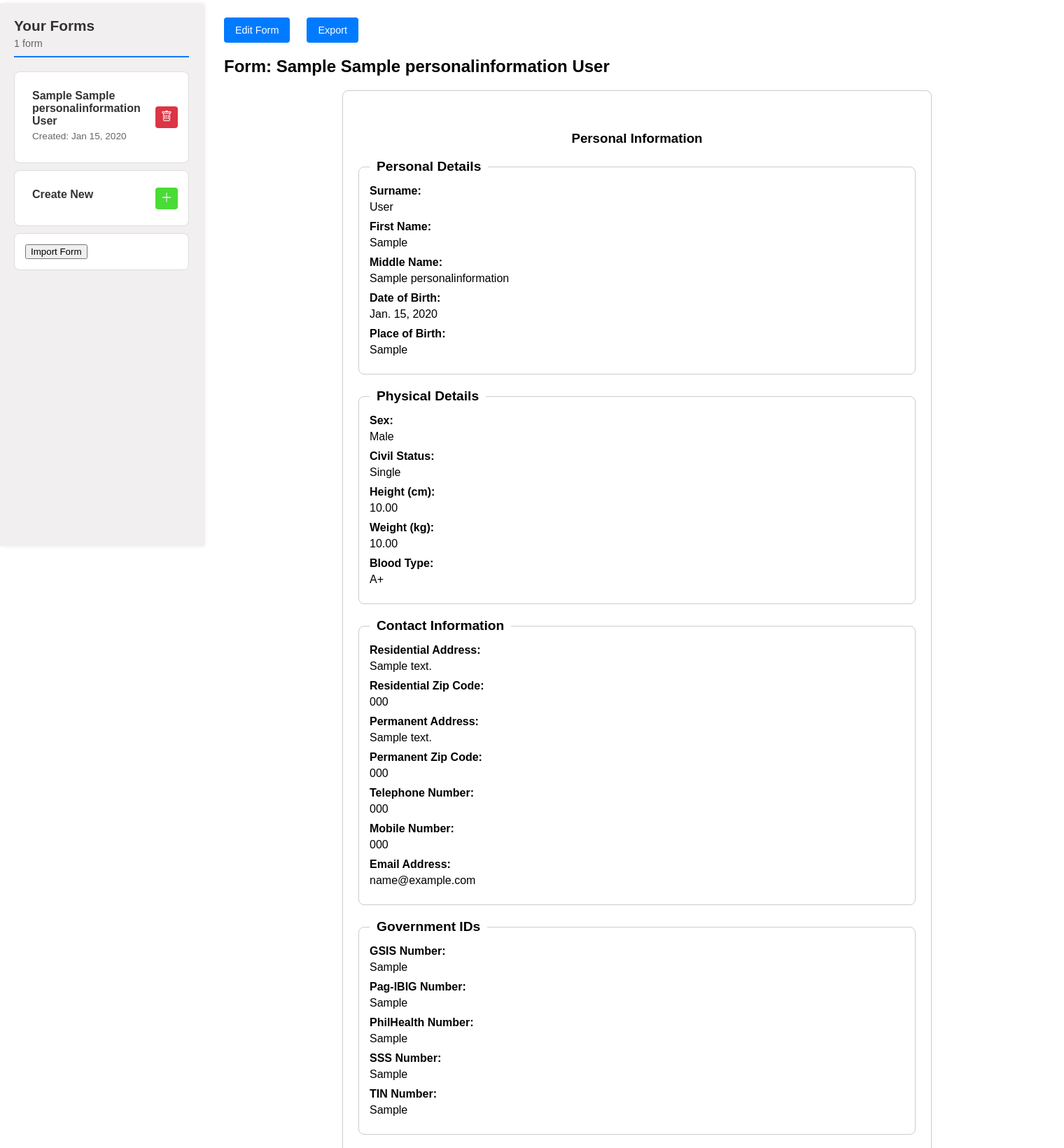
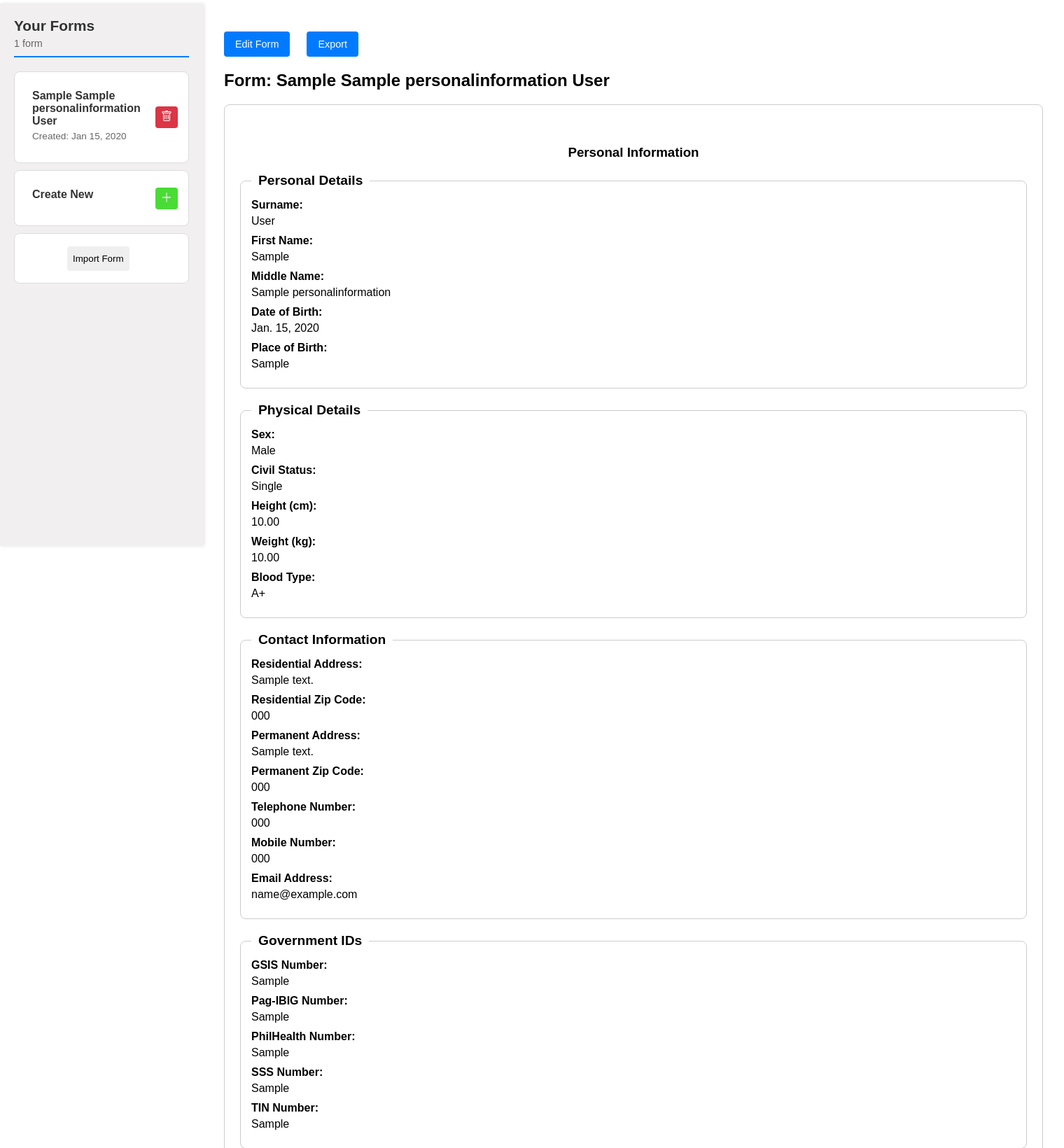
Before and after one commit to Gabrielkaos/PDS_SYSTEM_DJANGO, a Django app: page /forms/1 in a window 1520 px wide. Shown: the part 80-1720 px from the top of the page at 70% size. Run offline with Django 4.2, Linux system fonts and the light colour scheme; a user stored in the database is signed in; tables that the repository leaves empty hold one stand-in row (values such as "Sample post").

Commit message:
cleaned the form looks

```diff
--- a/pds_app/static/pds_app/css/modal.css
+++ b/pds_app/static/pds_app/css/modal.css
@@ -1,3 +1,15 @@
+
+
+.open-modal-button{
+    border: none;
+    border-radius: 4px;
+    padding: 10px 8px;
+    cursor: pointer;
+    margin-bottom: 2.5px;
+    margin-top: 2.5px;
+    margin-left: 60px;
+}
+
 .no-scroll {
     overflow: hidden;
     height: 100vh;
--- a/pds_app/static/pds_app/css/style.css
+++ b/pds_app/static/pds_app/css/style.css
@@ -81,6 +81,7 @@ all_forms.html
 .form-actions {
     display: flex;
     gap: 10px;
+    margin-top:20px;
     margin-bottom: 20px;
 }
 
@@ -388,14 +389,33 @@ header p a {
 /* Personal Info Form*/
 /* General Form Styles */
 .general-form {
-    max-width: 800px;
+    max-width: fit-content;
     margin: 0 auto;
+    margin-right: 10px;
+    max-width: 100%;
+    overflow-x: auto;
     font-family: Arial, sans-serif;
     border: 1px solid #ccc;
     padding: 20px;
     border-radius: 8px;
     /* background-color: #f9f9f9; */
 }
+
+.general-form table input,
+.general-form table select,
+.general-form table textarea {
+  width: 100%;           /* fill their cell */
+  box-sizing: border-box; /* ensures padding/border don’t expand width */
+  min-width: 0;           /* allows shrinking when table shrinks */
+}
+
+
+.general-form table {
+  width: 100%;
+  table-layout: fixed; /* forces cells to respect available width */
+  word-wrap: break-word;
+}
+
 
 /* Fieldset and Legend */
 fieldset {
@@ -505,12 +525,11 @@ td select {
 }
 
 
-.background-form table {
-    margin-bottom: 20px;
+/* Button Styling */
+
+.add-row-btn{
+    margin-top:10px;
 }
-
-
-/* Button Styling */
 .add-row-btn, .delete-row-btn {
     padding: 6px 12px;
     background-color: #007bff;
--- a/pds_app/templates/pds_app/all_forms.html
+++ b/pds_app/templates/pds_app/all_forms.html
@@ -358,9 +358,7 @@
         </div>
     </fieldset>
 
-</form>
-<form class="background-form">
-    <br>
+        <br>
     <h3 style="text-align:center;">Educational Background</h3>
     <table class="main-table">
         <thead>
@@ -576,6 +574,7 @@
     </table>
     <br>
 
+
 </form>
 
 
--- a/pds_app/templates/pds_app/forms.html
+++ b/pds_app/templates/pds_app/forms.html
@@ -49,7 +49,7 @@
                 </button>
             </div>
             <div class="form-item">
-                <button id="openModalBtn" type="button">
+                <button id="openModalBtn" type="button" class="open-modal-button">
                     Import Form
                 </button>
             </div>
```
Also changed, not shown: pds_app/templates/pds_app/edit_form.html (+7 -0 lines).
